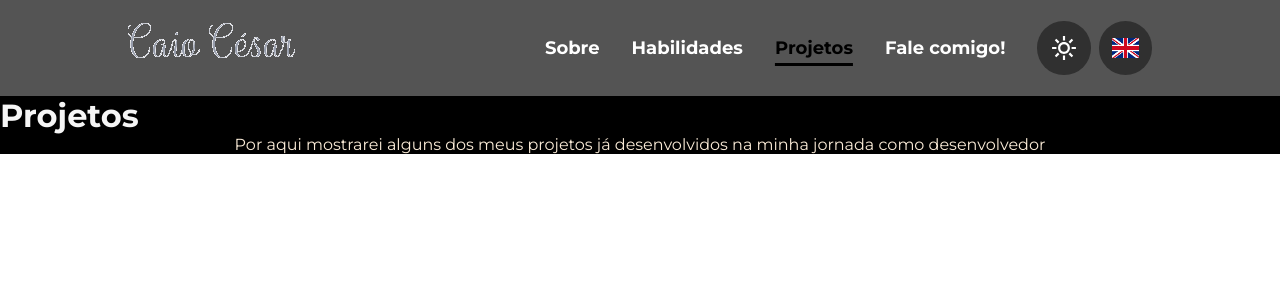
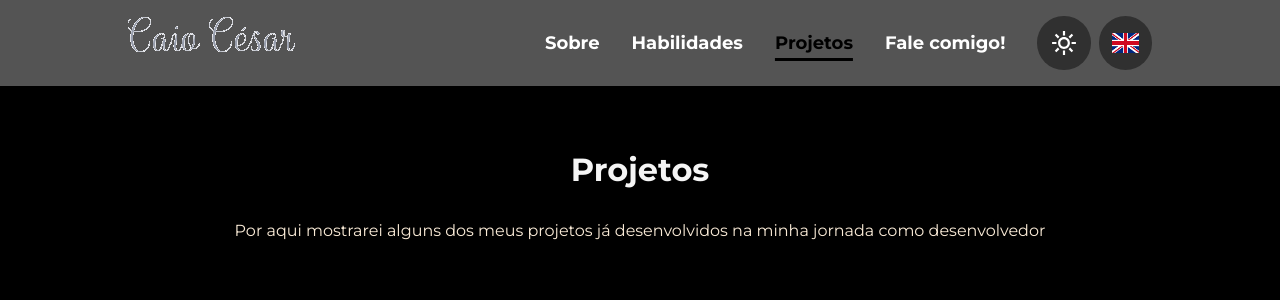
Before and after one commit to caio-cmc/portfolio, a React (Create React App) app: page /projects in a window 1280 px wide. Shown: the top 300 px of the page. Built offline with nearby package versions, Linux system fonts and the light colour scheme.

Commit message:
projects page stylized

```diff
--- a/src/Pages/Projects.jsx
+++ b/src/Pages/Projects.jsx
@@ -8,10 +8,10 @@ function Projects() {
   const { englishMode } = useContext(PortContext);
 
   return (
-    <div>
+    <div className="projects-view">
       <Header page="projects" />
-      <div className="bg">
-        <h1 className="ttl">{ englishMode ? 'Projects' : 'Projetos' }</h1>
+      <div className="projects-main projects-bg">
+        <h1 className="projects-ttl">{ englishMode ? 'Projects' : 'Projetos' }</h1>
         <p className="txt">
           { englishMode ? projEN : projPT }
         </p>
--- a/src/Styles/General.scss
+++ b/src/Styles/General.scss
@@ -29,13 +29,13 @@ body {
   .header-bg, .odd {
     background-color: #545454;
   }
-  .bg, .contact-bg, .skills-bg, .even {
+  .bg, .contact-bg, .skills-bg, .even, .projects-bg {
     background-color: rgb(0, 0, 0);
   }
   .card-bg {
     background-color: darkgrey;
   }
-  .ttl, .about-ttl, .about-card-ttl {
+  .ttl, .about-ttl, .about-card-ttl, .projects-ttl {
     color: whitesmoke;
   }
   .header-link {
@@ -63,13 +63,13 @@ body {
   .header-bg, .odd {
     background-color: #0466C8;
   }
-  .bg, .contact-bg, .skills-bg, .even {
+  .bg, .contact-bg, .skills-bg, .even, .projects-bg {
     background-color: antiquewhite;
   }
   .card-bg {
     background-color: darkgrey;
   }
-  .ttl, .about-ttl, .about-card-ttl {
+  .ttl, .about-ttl, .about-card-ttl, .projects-ttl {
     color: rgb(26, 25, 25);
   }
   .header-link {
--- a/src/Styles/Pages/Projects.scss
+++ b/src/Styles/Pages/Projects.scss
@@ -0,0 +1,18 @@
+.projects-view {
+  height: 100vh;
+  display: flex;
+  flex-direction: column;
+}
+
+.projects-main {
+  display: flex;
+  flex-direction: column;
+  justify-content: flex-start;
+  align-items: center;
+  flex: 1 1 100%;
+  gap: 2em;
+}
+
+.projects-ttl {
+  padding-top: 2em;
+}
```
